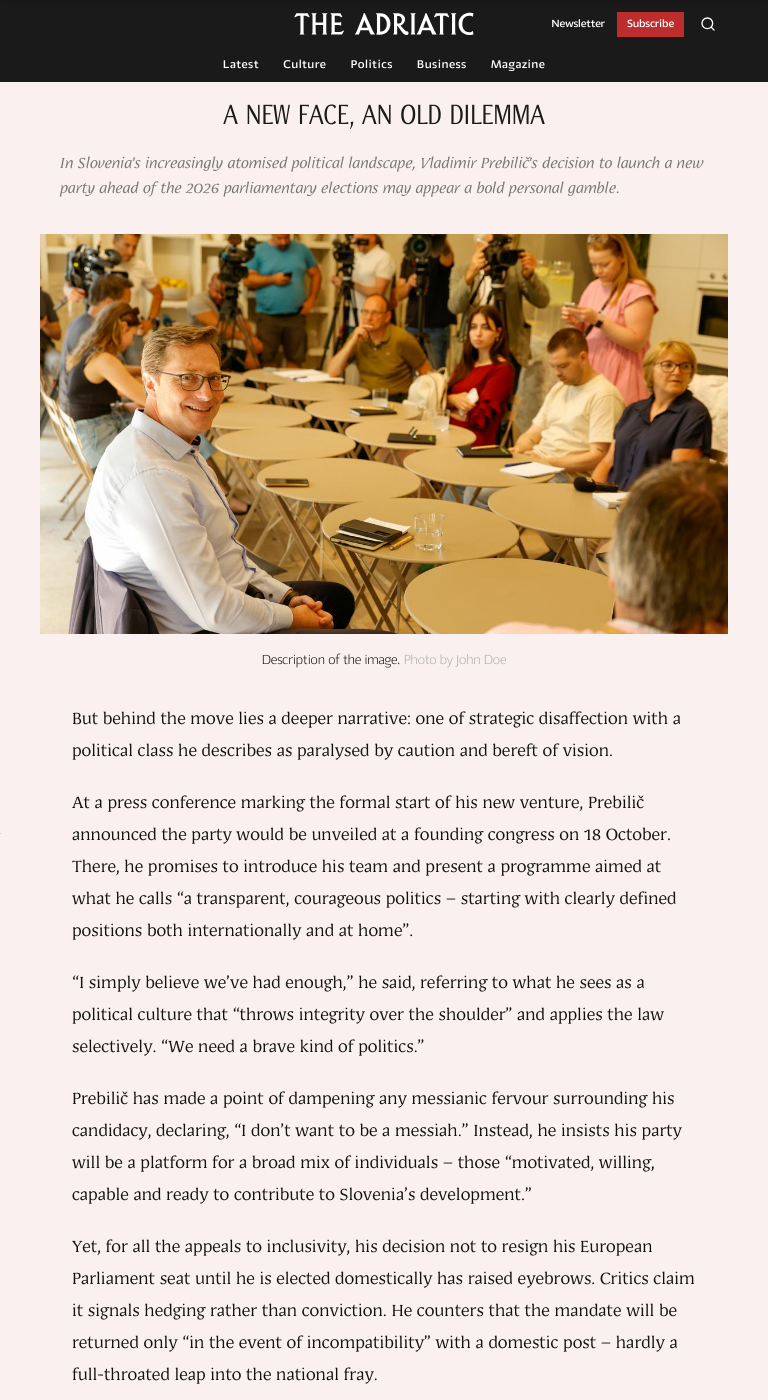
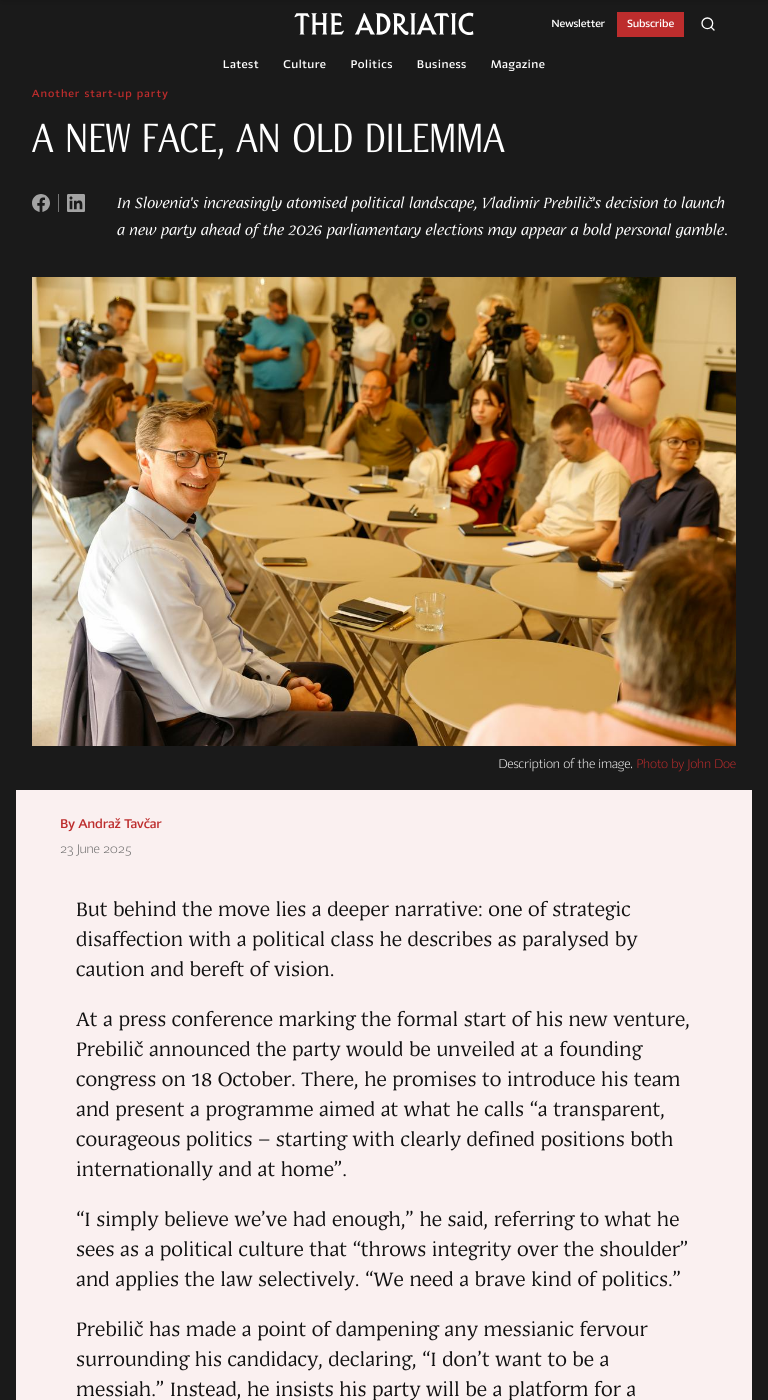
Before and after one commit to tramci/adriatic-website, a Jekyll site: the page built from _posts/2025-06-23-bid-for-relevance.md, in a window 768 px wide and 1400 px high. Built offline with Jekyll 4.4.1, drawn with Linux system fonts in a browser that asks for light colours.

Commit message:
Refactor post layout for dark hero section and improve article styling

```diff
--- a/_includes/critical-css.html
+++ b/_includes/critical-css.html
@@ -409,9 +409,11 @@ body:not(.is-homepage) .main-content {
   padding-top: 88px; /* 48px sticky navbar + 40px bottom nav */
 }
 
-/* Article page: uses article nav instead */
+/* Article page: no padding, hero section is flush with nav */
 body.article-page .main-content {
-  padding-top: 56px;
+  padding-top: 0;
+  padding-bottom: 0;
+  background-color: #1a1a1a;
 }
 
 .container {
--- a/_layouts/default.html
+++ b/_layouts/default.html
@@ -19,7 +19,7 @@
   <link rel="preload" href="{{ site.baseurl }}/assets/css/main.css" as="style" onload="this.onload=null;this.rel='stylesheet'">
   <noscript><link rel="stylesheet" href="{{ site.baseurl }}/assets/css/main.css"></noscript>
 </head>
-<body{% if page.url == "/" %} class="is-homepage"{% endif %}>
+<body{% if page.url == "/" %} class="is-homepage"{% elsif page.layout == "post" %} class="article-page"{% endif %}>
 
   <!-- STICKY NAVBAR (appears when scrolling past masthead) -->
   <nav class="sticky-navbar" id="sticky-navbar">
@@ -127,7 +127,7 @@
 
 <!-- MAIN CONTENT -->
 <main class="main-content">
-  {% if page.url == "/" %}
+  {% if page.url == "/" or page.layout == "post" %}
     {{ content }}
   {% else %}
     <div class="container">
--- a/_layouts/post.html
+++ b/_layouts/post.html
@@ -2,22 +2,36 @@
 layout: default
 ---
 
-<!-- CENTERED ARTICLE CONTENT - Header First -->
-<article class="post-container">
+<!-- HERO SECTION - Light background -->
+<div class="post-hero-section">
   <div class="post-header">
     <div class="post-category">
       <span class="category-tag {{ page.category }}">{{ page.category }}</span>
     </div>
     <h1 class="post-title">{{ page.title }}</h1>
+
+    <div class="post-lede-row">
+      <div class="post-share-icons">
+        <a href="https://www.facebook.com/sharer/sharer.php?u={{ page.url | absolute_url }}" target="_blank" rel="noopener" class="share-icon" aria-label="Share on Facebook">
+          <svg width="18" height="18" viewBox="0 0 24 24" fill="currentColor"><path d="M24 12.073c0-6.627-5.373-12-12-12s-12 5.373-12 12c0 5.99 4.388 10.954 10.125 11.854v-8.385H7.078v-3.47h3.047V9.43c0-3.007 1.792-4.669 4.533-4.669 1.312 0 2.686.235 2.686.235v2.953H15.83c-1.491 0-1.956.925-1.956 1.874v2.25h3.328l-.532 3.47h-2.796v8.385C19.612 23.027 24 18.062 24 12.073z"/></svg>
+        </a>
+        <span class="share-divider"></span>
+        <a href="https://www.linkedin.com/shareArticle?mini=true&url={{ page.url | absolute_url }}&title={{ page.title | url_encode }}" target="_blank" rel="noopener" class="share-icon" aria-label="Share on LinkedIn">
+          <svg width="18" height="18" viewBox="0 0 24 24" fill="currentColor"><path d="M20.447 20.452h-3.554v-5.569c0-1.328-.027-3.037-1.852-3.037-1.853 0-2.136 1.445-2.136 2.939v5.667H9.351V9h3.414v1.561h.046c.477-.9 1.637-1.85 3.37-1.85 3.601 0 4.267 2.37 4.267 5.455v6.286zM5.337 7.433c-1.144 0-2.063-.926-2.063-2.065 0-1.138.92-2.063 2.063-2.063 1.14 0 2.064.925 2.064 2.063 0 1.139-.925 2.065-2.064 2.065zm1.782 13.019H3.555V9h3.564v11.452zM22.225 0H1.771C.792 0 0 .774 0 1.729v20.542C0 23.227.792 24 1.771 24h20.451C23.2 24 24 23.227 24 22.271V1.729C24 .774 23.2 0 22.222 0h.003z"/></svg>
+        </a>
+      </div>
       {% if page.excerpt %}
       <div class="post-lede">{{ page.excerpt | strip_html }}</div>
       {% endif %}
     </div>
+  </div>
 
-  <!-- FULL-WIDTH IMAGE AFTER HEADER -->
   {% if page.image %}
   <div class="post-hero-image">
     <img src="{{ page.image | relative_url }}" alt="{{ page.title }}">
+  </div>
+  {% endif %}
+
   {% if page.image_caption or page.image_credit %}
   <div class="post-image-caption">
     {% if page.image_caption %}{{ page.image_caption }}{% endif %}
@@ -25,23 +39,20 @@ layout: default
   </div>
   {% endif %}
 </div>
+
+<!-- BYLINE SECTION -->
+<div class="post-byline-section">
+  <div class="post-byline-inner">
+    {% if page.author %}
+    <p class="post-byline">By {{ page.author }}</p>
     {% endif %}
+    <p class="post-date">{{ page.date | date: "%-d %B %Y" }}</p>
+  </div>
+</div>
 
-  <!-- Author sidebar + Content wrapper -->
+<!-- ARTICLE CONTENT - Light background -->
+<article class="post-container">
   <div class="post-body-wrapper">
-    {% if page.author %}
-    <aside class="post-author-sidebar">
-      {% if page.author_image %}
-      <img src="{{ page.author_image | relative_url }}" alt="{{ page.author }}" class="author-photo">
-      {% endif %}
-      <div class="author-name">{{ page.author }}</div>
-      {% if page.author_role %}
-      <div class="author-role">{{ page.author_role }}</div>
-      {% endif %}
-      <time class="post-date" datetime="{{ page.date | date: '%Y-%m-%d' }}">{{ page.date | date: "%-d %B %Y" }}</time>
-    </aside>
-    {% endif %}
-
     <div class="post-content">
       {{ content }}
     </div>
--- a/assets/css/main.css
+++ b/assets/css/main.css
@@ -761,17 +761,19 @@ body:not(.is-homepage) .home-nav-link:hover {
 }
 
 .article-card-content h3 {
-  font-family: 'Adriatic22', Arial, sans-serif;
-  font-size: var(--z-ds-fontsize-24);
-  font-weight: 700;
+  font-family: 'Lado', Arial Narrow, sans-serif;
+  font-size: clamp(1.5rem, 1rem + 1vw, 2.25rem);
+  font-weight: 300;
   color: var(--z-ds-color-text-100);
-  line-height: 1.2;
+  line-height: 1;
+  text-transform: uppercase;
   margin: 0 0 var(--z-ds-space-xs);
 }
 
 .article-card-title-link {
   color: inherit;
   text-decoration: none;
+  text-transform: uppercase;
   transition: color 0.3s ease;
 }
 
@@ -782,18 +784,19 @@ body:not(.is-homepage) .home-nav-link:hover {
 .article-card-lede {
   font-family: 'Adriatic22', Georgia, serif;
   font-weight: 400;
-  color: #555555;
-  font-size: 1rem;
+  color: #1a1a1a;
+  font-size: clamp(0.9rem, 0.7rem + 0.3vw, 1.1rem);
   line-height: 1.4;
   margin-bottom: var(--z-ds-space-s);
 }
 
 .article-card-author {
   font-family: 'SajJY', Verdana, sans-serif;
-  font-size: 0.875rem;
+  font-size: clamp(0.75rem, 0.5rem + 0.35vw, 1rem);
   font-style: normal;
   font-weight: 700;
   color: #888888;
+  text-transform: uppercase;
   display: block;
 }
 
@@ -1067,77 +1070,97 @@ body:not(.is-homepage) .home-nav-link:hover {
 }
 
 /* =======================================================================
-   POST PAGE STYLES — CENTERED LAYOUT (Content Above Image)
+   POST PAGE STYLES — DARK HERO LAYOUT
    ======================================================================= */
 
-/* Post Container - Centered */
-.post-container {
-  max-width: 1200px;
+/* Hero Section - Dark background */
+.post-hero-section {
+  background-color: #1a1a1a;
+  width: 100%;
+  padding: calc(var(--sticky-navbar-height, 48px) + clamp(2rem, 1rem + 3vw, 4rem)) 0 0;
+}
+
+/* Post Header - Single column with offset lede */
+.post-header {
+  max-width: 900px;
   margin: 0 auto;
-  padding: var(--z-ds-space-xl) var(--z-ds-space-s);
-}
-
-/* Post Header - Content before image */
-.post-header {
-  max-width: 680px;
-  margin: 0 auto var(--z-ds-space-xl);
-  text-align: left;
+  padding: 0 clamp(1rem, 2vw, 3rem);
 }
 
 /* Post Category Tag */
 .post-category .category-tag {
-  font-family: 'Adriatic22', Arial, sans-serif;
-  font-size: var(--z-ds-fontsize-24);
+  font-family: 'SajJY', Verdana, sans-serif;
+  font-size: clamp(0.7rem, 0.5rem + 0.3vw, 0.9rem);
   font-weight: 700;
   color: #bd2d2d;
-  letter-spacing: 0.5px;
-  margin-bottom: 0.75rem;
-  display: block;
-}
-
-/* Post Date */
-.post-date {
-  font-family: 'SajJY', Verdana, sans-serif;
-  font-size: 1.5rem;
-  color: var(--z-ds-color-text-100);
-  margin-bottom: 0.5rem;
-  font-style: normal;
+  letter-spacing: 0.1em;
+  margin-bottom: 1rem;
   display: block;
 }
 
 /* Post Title */
 .post-title {
   font-family: 'Lado', Arial Narrow, sans-serif;
-  font-size: 5.5rem;
-  font-weight: 300;
-  color: var(--z-ds-color-text-100);
-  line-height: 1;
-  margin: 0 0 var(--z-ds-space-xs);
+  font-size: clamp(2.5rem, 1.5rem + 3vw, 4rem);
+  font-weight: 700;
+  color: #ffffff;
+  line-height: 1.05;
+  margin: 0 0 1.5rem;
   text-transform: uppercase;
 }
 
-/* Post Author */
-.post-author-name {
-  font-family: 'Adriatic22', Arial, sans-serif;
-  font-size: 1.75rem;
-  color: var(--z-ds-color-text-100);
-  margin-bottom: 0;
-}
-
-.by-text,
-.author-name {
+/* Share and Lede row */
+.post-lede-row {
+  display: flex;
+  align-items: flex-start;
+  gap: 2rem;
+}
+
+/* Share Icons */
+.post-share-icons {
+  display: flex;
+  align-items: center;
+  gap: 0.5rem;
+  padding-top: 0.25rem;
+  flex-shrink: 0;
+}
+
+.share-icon {
+  color: rgba(255, 255, 255, 0.6);
+  transition: color 0.2s ease;
+  display: flex;
+  align-items: center;
+  justify-content: center;
+}
+
+.share-icon:hover {
+  color: #ffffff;
+}
+
+.share-divider {
+  width: 1px;
+  height: 18px;
+  background-color: rgba(255, 255, 255, 0.4);
+}
+
+/* Post Lede - Right of icons, italic */
+.post-lede {
+  font-family: 'Adriatic22', 'Source Serif Pro', Georgia, serif;
+  font-size: clamp(1.1rem, 0.9rem + 0.5vw, 1.4rem);
+  font-style: italic;
+  color: #ffffff;
+  line-height: 1.5;
   font-weight: 400;
-}
-
-.author-role {
-  font-weight: 400;
-}
-
-/* Hero Image - After header, full width */
+  text-align: left;
+  margin: 0;
+}
+
+/* Hero Image - Full width within dark section */
 .post-hero-image {
   width: 100%;
   max-width: 1400px;
-  margin: 0 auto var(--z-ds-space-xl);
+  margin: clamp(2rem, 3vw, 4rem) auto 0;
+  padding: 0 clamp(1rem, 2vw, 3rem);
 }
 
 .post-hero-image img {
@@ -1148,32 +1171,56 @@ body:not(.is-homepage) .home-nav-link:hover {
   display: block;
 }
 
-/* Image Caption - Below image */
-.post-image-caption {
-  max-width: 750px;
-  margin: var(--z-ds-space-s) auto 0;
+/* Image Caption - Below image, in dark section */
+.post-hero-section .post-image-caption {
+  max-width: 1400px;
+  margin: 0 auto;
+  padding: 0.5rem clamp(1rem, 2vw, 3rem) 1rem;
   font-family: 'SajJY', Verdana, sans-serif;
-  color: var(--z-ds-color-text-70);
-  font-size: var(--z-ds-fontsize-14);
-  text-align: center;
+  font-size: clamp(0.85rem, 0.7rem + 0.25vw, 1rem);
+  font-weight: 400;
+  text-align: right;
+  color: #ffffff;
+}
+
+.post-hero-section .post-image-caption .credit {
+  color: #bd2d2d;
+}
+
+/* Byline Section - Below hero, light background */
+.post-byline-section {
+  background-color: #faf0f0;
+  width: 100%;
+  padding-top: clamp(1.5rem, 2vw, 2.5rem);
+  padding-bottom: clamp(0.75rem, 1vw, 1rem);
+}
+
+.post-byline-inner {
+  max-width: 680px;
+  margin: 0 auto;
   padding: 0 var(--z-ds-space-s);
 }
 
-.post-image-caption .credit {
-  color: #A9A9A9;
-  opacity: 1;
-}
-
-/* Post Lede - Below title, italic and grey */
-.post-lede {
-  font-family: 'Adriatic22', 'Source Serif Pro', Georgia, serif;
-  font-size: 1.75rem;
-  font-style: italic;
-  color: #777777;
-  line-height: 1.4;
+.post-byline {
+  font-family: 'SajJY', Verdana, sans-serif;
+  font-size: clamp(0.85rem, 0.7rem + 0.25vw, 1rem);
+  font-weight: 700;
+  color: #bd2d2d;
+  margin-bottom: 0.25rem;
+}
+
+.post-date {
+  font-family: 'SajJY', Verdana, sans-serif;
+  font-size: clamp(0.85rem, 0.7rem + 0.25vw, 1rem);
   font-weight: 400;
-  text-align: left;
-  margin-top: 1rem;
+  color: #666666;
+}
+
+/* Post Container - Article content on light background */
+.post-container {
+  width: 100%;
+  padding: var(--z-ds-space-m) var(--z-ds-space-s) var(--z-ds-space-xl);
+  background-color: #faf0f0;
 }
 
 /* Author sidebar + Content wrapper */
@@ -1373,155 +1420,8 @@ body:not(.is-homepage) .home-nav-link:hover {
 }
 
 /* =======================================================================
-   RESPONSIVE — Post Page Centered Layout
+   RESPONSIVE — Post Page (placeholder for future mobile optimization)
    ======================================================================= */
-@media (max-width: 48em) {
-  .post-container {
-    padding: var(--z-ds-space-l) 0;
-  }
-
-  .post-header {
-    max-width: 100%;
-    margin-bottom: var(--z-ds-space-l);
-    padding: 0 var(--z-ds-space-s);
-  }
-
-  .post-title {
-    font-size: 2rem;
-    line-height: 1.2;
-    margin-bottom: 1rem;
-  }
-
-  .post-date {
-    font-size: 0.9rem;
-  }
-
-  .post-author-name {
-    font-size: 1rem;
-  }
-
-  .post-hero-image {
-    margin-bottom: var(--z-ds-space-l);
-  }
-
-  .post-hero-image img {
-    max-height: 400px;
-  }
-
-  .post-lede-wrapper {
-    margin-bottom: var(--z-ds-space-l);
-  }
-
-  .post-lede {
-    font-size: 1.125rem;
-    line-height: 1.4;
-  }
-
-  .post-content {
-    font-size: 1.25rem;
-    line-height: 1.6;
-    max-width: 100%;
-  }
-
-  .post-content h1 {
-    font-size: 1.75rem;
-  }
-
-  .post-content h2 {
-    font-size: 1.5rem;
-  }
-
-  .post-content h3 {
-    font-size: 1.25rem;
-  }
-}
-
-/* Tablet optimization */
-@media (min-width: 48em) and (max-width: 64em) {
-  .post-title {
-    font-size: 3rem;
-  }
-}
-
-/* =======================================================================
-   RESPONSIVE — Post Page Centered Layout
-   ======================================================================= */
-@media (max-width: 48em) {
-  .post-hero-image img {
-    height: 40vh;
-    max-height: 400px;
-  }
-
-  .post-container {
-    padding: 0 var(--z-ds-space-s);
-  }
-
-  .post-header {
-    max-width: 100%;
-    margin-bottom: var(--z-ds-space-l);
-  }
-
-  .post-title {
-    font-size: 2rem;
-    line-height: 1.2;
-    margin-bottom: 1rem;
-  }
-
-  .post-lede {
-    font-size: 1.125rem;
-    margin-bottom: 1rem;
-  }
-
-  .post-date {
-    font-size: 0.9rem;
-  }
-
-  .post-author-name {
-    font-size: 1rem;
-  }
-
-  .post-content {
-    font-size: 1.25rem;
-    line-height: 1.6;
-    max-width: 100%;
-  }
-
-  .post-content h1 {
-    font-size: 1.75rem;
-  }
-
-  .post-content h2 {
-    font-size: 1.5rem;
-  }
-
-  .post-content h3 {
-    font-size: 1.25rem;
-  }
-
-  .post-divider {
-    max-width: 100%;
-    margin-bottom: var(--z-ds-space-l);
-  }
-
-  .post-image-caption {
-    max-width: 100%;
-  }
-}
-
-/* Tablet optimization */
-@media (min-width: 48em) and (max-width: 64em) {
-  .post-hero-image img {
-    height: 50vh;
-  }
-
-  .post-header {
-    max-width: 680px;
-  }
-
-  .post-title {
-    font-size: 3rem;
-  }
-}
 
 /* =======================================================================
    RESPONSIVE — Homepage
@@ -1634,84 +1534,6 @@ body:not(.is-homepage) .home-nav-link:hover {
   }
 }
 
-/* =======================================================================
-   RESPONSIVE — Post Page
-   ======================================================================= */
-@media (max-width: 48em) {
-  .post-layout {
-    grid-template-columns: 1fr;
-    gap: var(--z-ds-space-l);
-    padding: 0;
-  }
-
-  .post-left,
-  .post-right {
-    padding: 0 12px;
-  }
-
-  .post-title,
-  .post-meta,
-  .post-category {
-    text-align: center;
-  }
-
-  .post-title {
-    font-size: 2rem;
-    line-height: 1.2;
-    margin-bottom: 1rem;
-  }
-
-  .post-lede {
-    font-size: 1.125rem;
-    margin-bottom: 1rem;
-  }
-
-  .post-date,
-  .post-author-name {
-    font-size: 0.8rem;
-  }
-
-  .post-date {
-    margin-bottom: 0.25rem;
-  }
-
-  .post-author-name {
-    margin-bottom: 1.5rem;
-  }
-
-  .post-content {
-    font-size: 1.25rem;
-    line-height: 1.6;
-  }
-
-  .post-content h1 {
-    font-size: 1.75rem;
-  }
-
-  .post-content h2 {
-    font-size: 1.5rem;
-  }
-
-  .post-content h3 {
-    font-size: 1.25rem;
-  }
-}
-
-/* Tablet */
-@media (min-width: 48em) and (max-width: 64em) {
-  .post-layout {
-    grid-template-columns: minmax(0, 620px) minmax(360px, 440px);
-    gap: var(--z-ds-space-l);
-  }
-}
-
-/* Sticky image on tall screens */
-@media (min-height: 720px) and (min-width: 64em) {
-  .post-right {
-    position: sticky;
-    top: calc(72px + 16px);
-  }
-}
 
 /* =======================================================================
    CATEGORY PAGE
@@ -1946,87 +1768,6 @@ body:not(.is-homepage) .home-nav-link:hover {
     font-size: 0.8rem;
   }
 
-  /* Post layout responsive */
-  .post-layout {
-    grid-template-columns: 1fr;
-    gap: var(--z-ds-space-l);
-    padding: 0;
-  }
-
-  .post-left,
-  .post-right,
-  .post-navigation {
-    padding: 0 12px;
-  }
-
-  .post-title,
-  .post-meta,
-  .post-category {
-    text-align: center;
-  }
-
-  .post-container {
-    padding: 0;
-  }
-
-  .post-category,
-  .post-title,
-  .post-meta,
-  .post-content {
-    padding: 0 12px;
-  }
-
-  .post-title {
-    font-size: 2rem;
-    line-height: 1.2;
-    margin-bottom: 1rem;
-  }
-
-  .post-lede {
-    font-size: 1.125rem;
-    margin-bottom: 1rem;
-  }
-
-  .post-date,
-  .post-author-name {
-    font-size: 0.8rem;
-  }
-
-  .post-date {
-    margin-bottom: 0.25rem;
-  }
-
-  .post-author-name {
-    margin-bottom: 1.5rem;
-  }
-
-  .post-image {
-    width: 100vw;
-    margin-left: calc(-50vw + 50%);
-    margin-bottom: var(--z-ds-space-l);
-  }
-
-  .post-content {
-    font-size: 1.25rem;
-    line-height: 1.6;
-  }
-
-  .post-content h1 {
-    font-size: 1.75rem;
-  }
-
-  .post-content h2 {
-    font-size: 1.5rem;
-  }
-
-  .post-content h3 {
-    font-size: 1.25rem;
-  }
-
-  .post-content p {
-    margin-bottom: 1.25rem;
-  }
-
   /* Category page responsive */
   .post-card {
     grid-template-columns: 1fr;
@@ -2048,16 +1789,6 @@ body:not(.is-homepage) .home-nav-link:hover {
 
 /* Tablet optimization */
 @media (min-width: 48em) and (max-width: 64em) {
-  /* Post layout */
-  .post-layout {
-    grid-template-columns: minmax(0, 620px) minmax(360px, 440px);
-    gap: var(--z-ds-space-l);
-  }
-
-  .post-container {
-    padding: 0 var(--z-ds-space-m);
-  }
-
   /* Home page */
   .hero-section {
     max-width: 800px;
@@ -2093,13 +1824,6 @@ body:not(.is-homepage) .home-nav-link:hover {
   }
 }
 
-/* Sticky image on tall screens */
-@media (min-height: 720px) and (min-width: 64em) {
-  .post-right {
-    position: sticky;
-    top: calc(72px + 16px);
-  }
-}
 
 /* =======================================================================
    SEARCH PAGE
```
Lines whose indentation alone changed are shown as unchanged.
